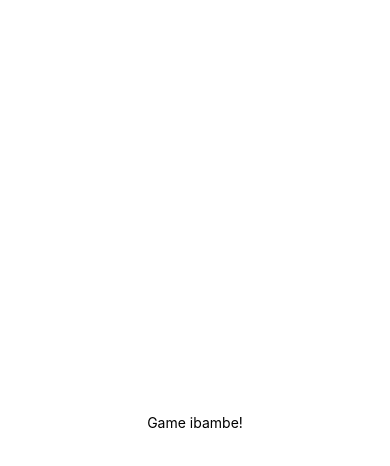
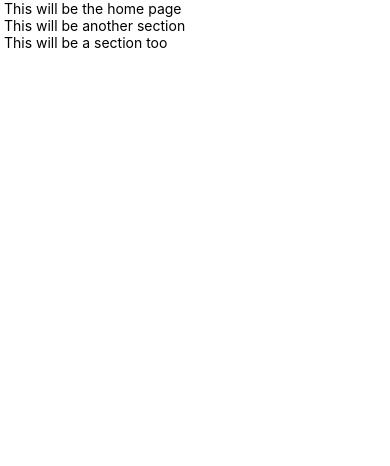
Before and after one commit to ottagit/mobi, a React Native app: screen / in a window 390 px wide. Shown: the top 466 px of the page. Built offline with nearby package versions, Linux system fonts and the light colour scheme.

Commit message:
create dummy home view

```diff
--- a/App.js
+++ b/App.js
@@ -1,21 +1,10 @@
 import React from 'react';
-import { StyleSheet, Text, View } from 'react-native';
+import { Home } from './app/views/Home.js';
 
 export default class App extends React.Component {
   render() {
     return (
-      <View style={styles.container}>
-        <Text>Game ibambe!</Text>
-      </View>
+      <Home />
     );
   }
 }
-
-const styles = StyleSheet.create({
-  container: {
-    flex: 1,
-    backgroundColor: '#fff',
-    alignItems: 'center',
-    justifyContent: 'center',
-  },
-});
--- /dev/null
+++ b/app/views/Home.js
@@ -0,0 +1,14 @@
+import React from 'react';
+import { StyleSheet, Text, View } from 'react-native';
+
+export class Home extends React.Component {
+  render() {
+    return (
+      <View>
+        <Text> This will be the home page</Text>
+        <Text> This will be another section</Text>
+        <Text> This will be a section too</Text>
+      </View>
+    );
+  }
+}
```
